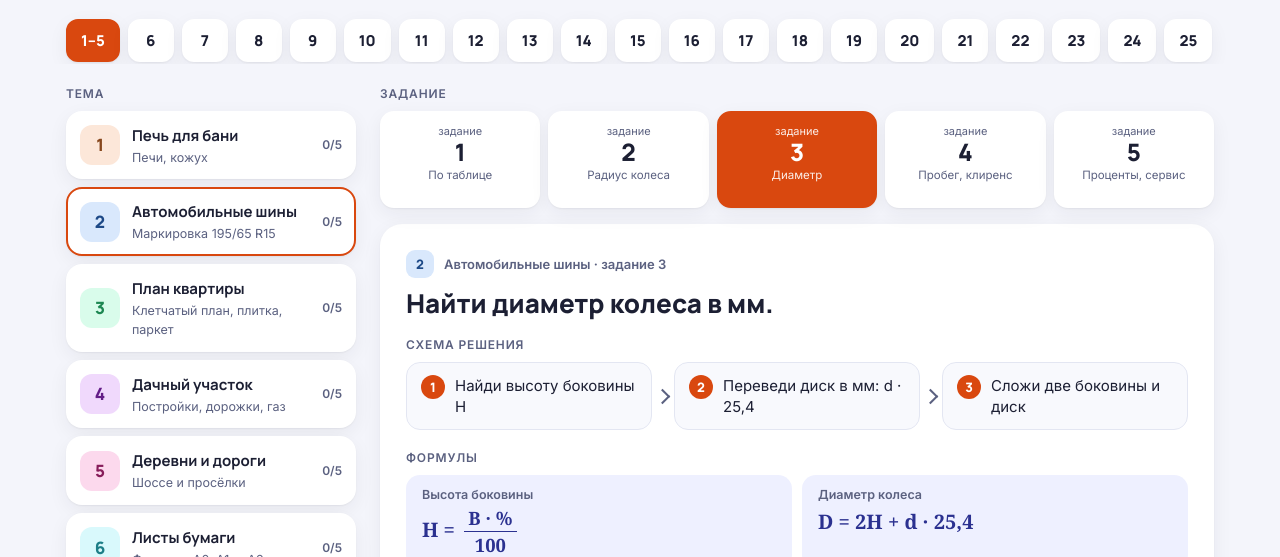
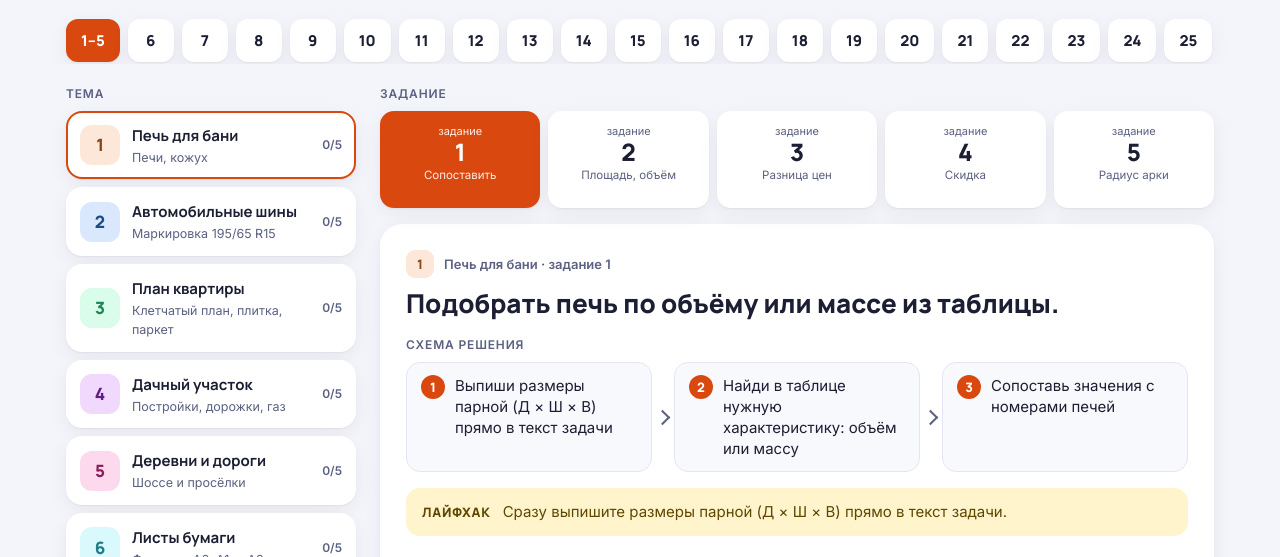
Before and after one commit to lvveta/math.github.io, a plain HTML site: page index.html in a window 1280 px wide. Shown: the part 243-800 px from the top of the page. Drawn offline with Linux system fonts and the light colour scheme.

Commit message:
Add files via upload

```diff
--- a/index.html
+++ b/index.html
@@ -510,7 +510,7 @@ var B=[
 ];
 
 /* ---------- state ---------- */
-var st={b:2,t:3},done={},KEY='oge-done';
+var st={b:1,t:1},done={},KEY='oge-done';
 try{var raw=localStorage.getItem(KEY);if(raw)done=JSON.parse(raw)||{}}catch(e){}
 function save(){try{localStorage.setItem(KEY,JSON.stringify(done))}catch(e){}}
 function key(b,t){return b+'-'+t}
```
